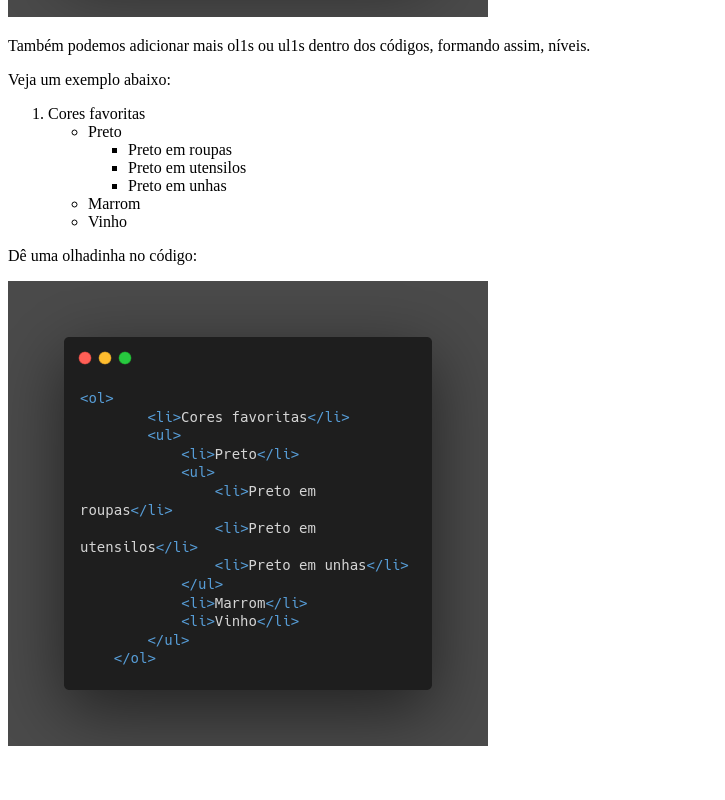
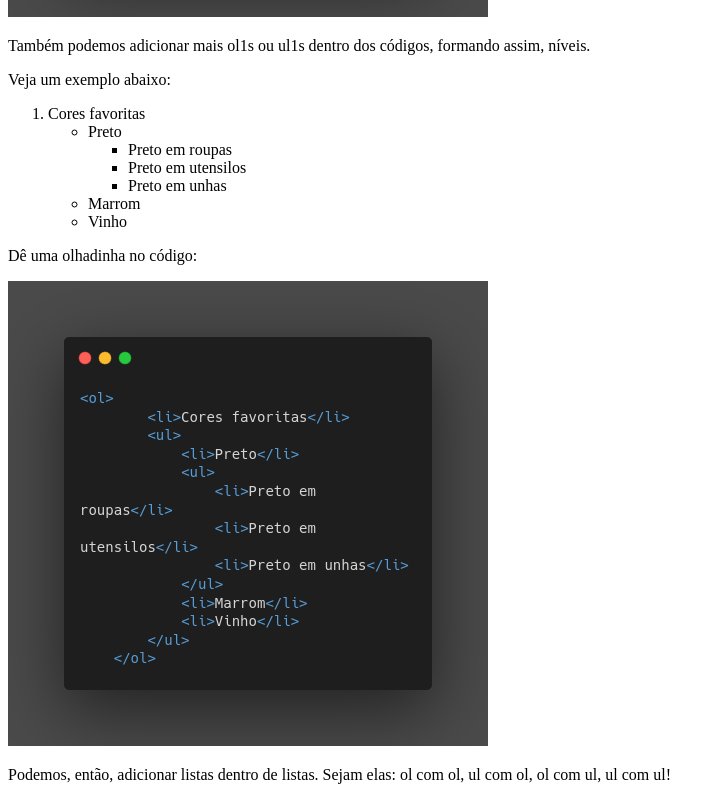
Before and after one commit to kmclara/Curso-HTML-CSS, a plain HTML site: page HTML-CSS/Exercicios/Exercicio010/index.html in a window 1280 px wide. Shown: the part 5361-6161 px from the top of the page, without its empty margins (0-725 px from the left). Before the commit the page ends 6119 px from the top, so only its background shows below. Drawn offline with Linux system fonts and the light colour scheme.

Commit message:
Adicionando tag p.
Tag p: Nela contém a explicação final do tema proposto.

```diff
--- a/HTML-CSS/Exercicios/Exercicio010/index.html
+++ b/HTML-CSS/Exercicios/Exercicio010/index.html
@@ -152,5 +152,6 @@
     </ol>
     <p>Dê uma olhadinha no código: </p>
     <img src="image/tresniveis.png" alt="Três níveis de listas">
+    <p>Podemos, então, adicionar listas dentro de listas. Sejam elas: ol com ol, ul com ol, ol com ul, ul com ul!</p>
 </body>
 </html>
```
